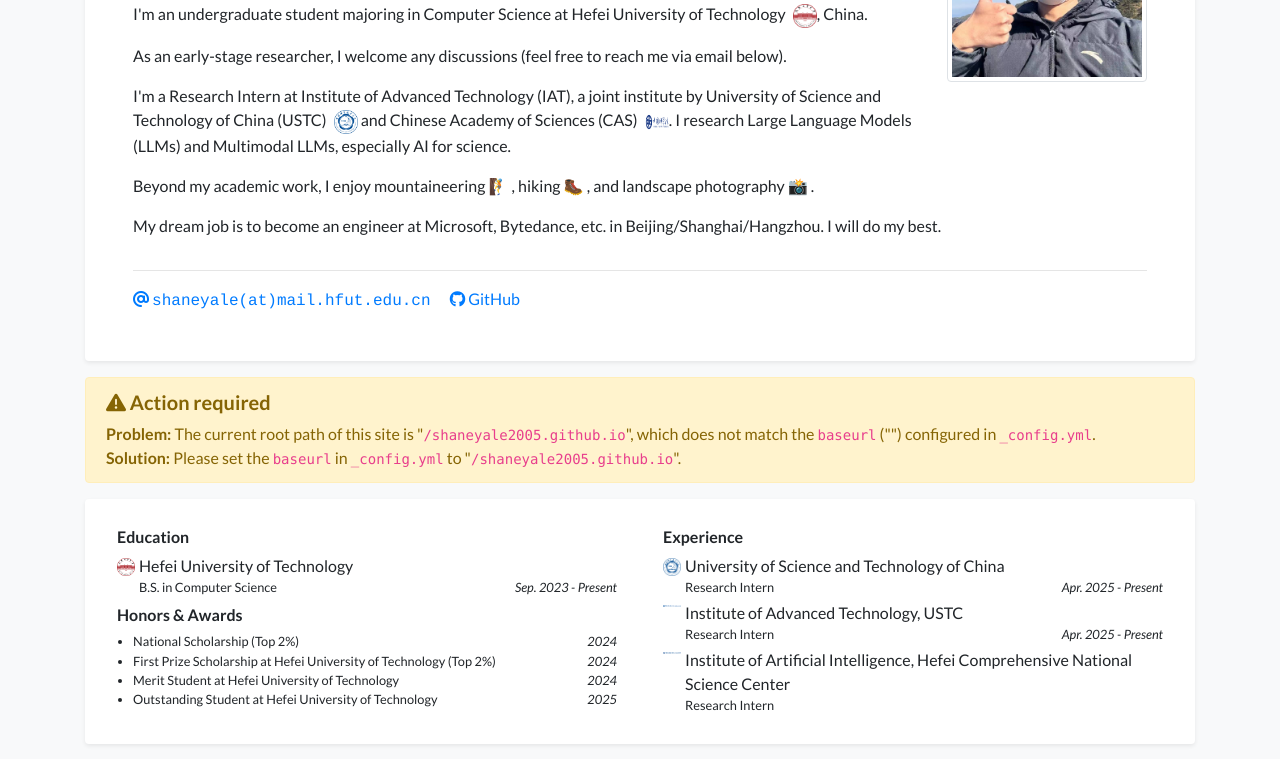
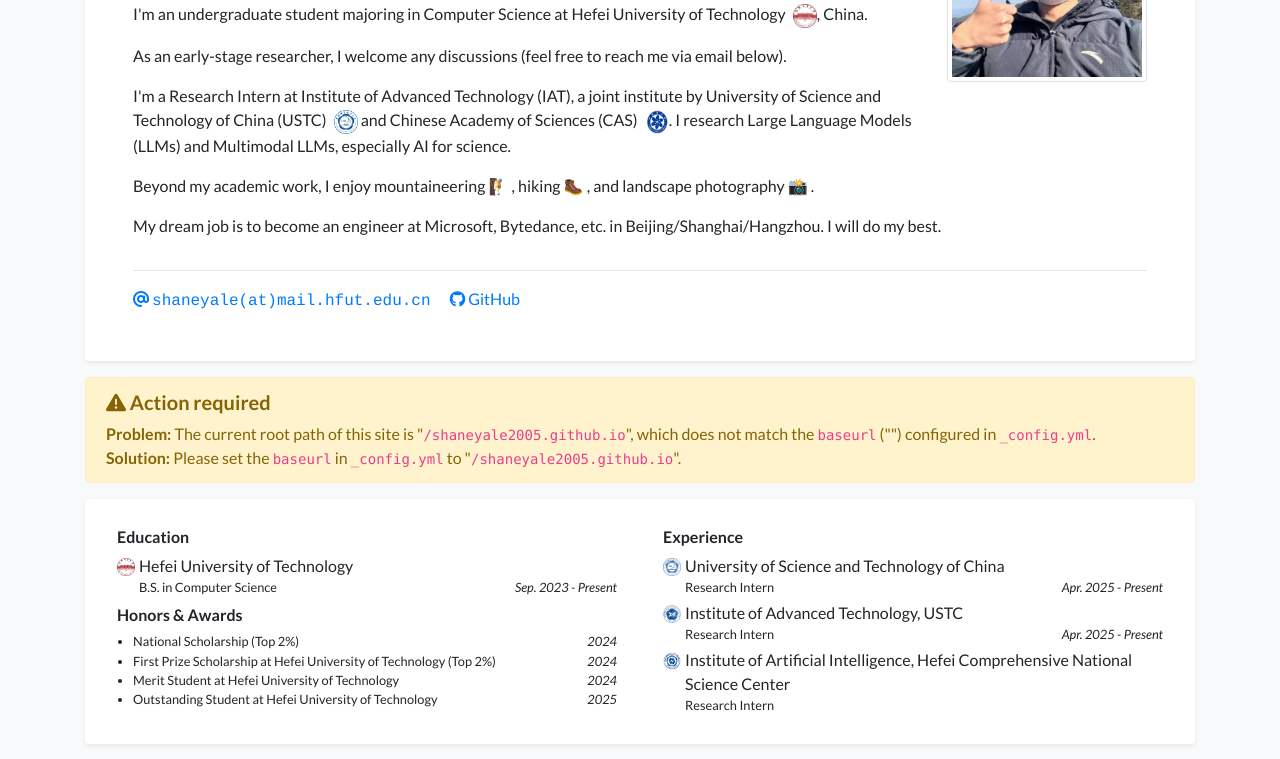
Before and after one commit to shaneyale2005/shaneyale2005.github.io, a Jekyll site: the page built from index.html, in a window 1280 px wide and 1046 px high. Shown: the part 246-1005 px from the top of the window. Built offline with Jekyll 4.4.1, drawn with Linux system fonts in a browser that asks for light colours; nearby versions of some CDN libraries; a style sheet for code colours, icons or effects is not loaded.

Commit message:
添加了logo信息

```diff
--- a/_data/profile.yml
+++ b/_data/profile.yml
@@ -56,11 +56,11 @@ experience:
     position: Research Intern
     date: Apr. 2025 - Present
   - name: Institute of Advanced Technology, USTC
-    logo: /assets/images/badges/IAT.png
+    logo: /assets/images/badges/IAT.jpg
     position: Research Intern
     date: Apr. 2025 - Present
   - name: Institute of Artificial Intelligence, Hefei Comprehensive National Science Center
-    logo: /assets/images/badges/AI.png
+    logo: /assets/images/badges/AI.jpeg
     position: Research Intern
 
 awards:
```
Also changed, not shown: assets/images/badges/AI.jpeg (added), assets/images/badges/AI.png (deleted), assets/images/badges/CASlogo.png, assets/images/badges/IAT.jpg (added), assets/images/badges/IAT.png (deleted).
